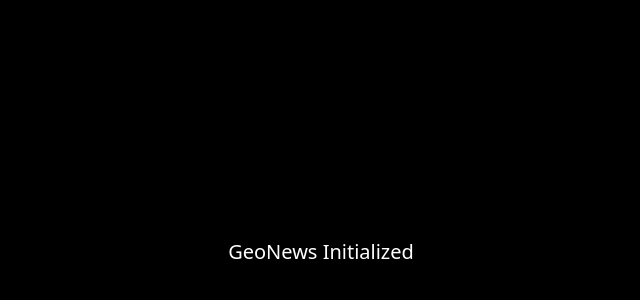
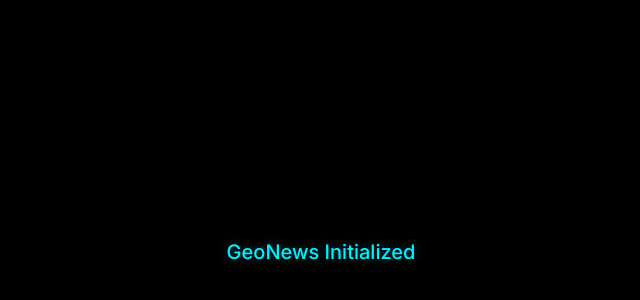
Before and after one commit to kushal009-arch/GEO_NEWS_UNIHACK, a React (Vite) app: page / in a window 1280 px wide. Shown: the part 148-448 px from the top of the page, without its empty margins (319-959 px from the left). Built offline with nearby package versions, Linux system fonts and the light colour scheme.

Commit message:
style: implement global theme and core layout wrapper

```diff
--- a/index.html
+++ b/index.html
@@ -4,6 +4,12 @@
     <meta charset="UTF-8" />
     <meta name="viewport" content="width=device-width, initial-scale=1.0" />
     <title>GeoNews – UNIHACK</title>
+    <link rel="preconnect" href="https://fonts.googleapis.com" />
+    <link rel="preconnect" href="https://fonts.gstatic.com" crossorigin />
+    <link
+      href="https://fonts.googleapis.com/css2?family=Inter:wght@400;500;600;700&family=JetBrains+Mono:wght@400;500;600&display=swap"
+      rel="stylesheet"
+    />
   </head>
   <body>
     <div id="root"></div>
--- a/src/App.tsx
+++ b/src/App.tsx
@@ -1,7 +1,11 @@
+import Layout from './components/Layout';
+
 export default function App() {
   return (
-    <div className="min-h-screen flex items-center justify-center bg-black text-white">
-      <p className="text-xl font-medium">GeoNews Initialized</p>
-    </div>
+    <Layout>
+      <div className="min-h-full flex items-center justify-center">
+        <p className="text-xl font-medium text-neon">GeoNews Initialized</p>
+      </div>
+    </Layout>
   );
 }
--- /dev/null
+++ b/src/components/Layout.tsx
@@ -0,0 +1,20 @@
+import { type ReactNode } from 'react';
+
+interface LayoutProps {
+  children: ReactNode;
+  /** Optional: apply glitch-shake to the main container (e.g. on marker click). */
+  glitch?: boolean;
+}
+
+export default function Layout({ children, glitch = false }: LayoutProps) {
+  return (
+    <div
+      className={`relative h-full w-full bg-black font-sans text-white overflow-hidden ${
+        glitch ? 'glitch-shake' : ''
+      }`}
+    >
+      {children}
+      <div className="scanline-overlay fixed inset-0 z-[500]" aria-hidden />
+    </div>
+  );
+}
--- a/src/index.css
+++ b/src/index.css
@@ -1,4 +1,12 @@
 @import "tailwindcss";
+
+@theme {
+  --font-sans: "Inter", system-ui, -apple-system, BlinkMacSystemFont, "Segoe UI", sans-serif;
+  --font-mono: "JetBrains Mono", "Fira Code", "Space Mono", ui-monospace, SFMono-Regular, Menlo, Monaco, Consolas, "Liberation Mono", "Courier New", monospace;
+  --color-neon-blue: #00f0ff;
+  --color-glass-bg: rgba(10, 15, 20, 0.7);
+  --color-glass-border: rgba(0, 240, 255, 0.2);
+}
 
 html,
 body,
@@ -7,6 +15,98 @@
   width: 100%;
   margin: 0;
   padding: 0;
+  overflow: hidden;
   background-color: #000;
   color: #fff;
 }
+
+/* Custom Scrollbar for inner elements */
+::-webkit-scrollbar {
+  width: 4px;
+}
+::-webkit-scrollbar-track {
+  background: transparent;
+}
+::-webkit-scrollbar-thumb {
+  background: rgba(255, 255, 255, 0.2);
+  border-radius: 4px;
+}
+
+/* Themed scrollbar for Analytics board */
+.analytics-scroll {
+  scrollbar-width: thin;
+  scrollbar-color: rgba(0, 242, 255, 0.35) transparent;
+}
+.analytics-scroll::-webkit-scrollbar {
+  width: 6px;
+}
+.analytics-scroll::-webkit-scrollbar-track {
+  background: rgba(0, 0, 0, 0.2);
+  border-radius: 3px;
+}
+.analytics-scroll::-webkit-scrollbar-thumb {
+  background: rgba(0, 242, 255, 0.35);
+  border-radius: 3px;
+}
+.analytics-scroll::-webkit-scrollbar-thumb:hover {
+  background: rgba(0, 242, 255, 0.5);
+}
+
+/* Glassmorphism Utilities */
+.glass-panel {
+  background: var(--color-glass-bg);
+  backdrop-filter: blur(16px);
+  -webkit-backdrop-filter: blur(16px);
+  border: 1px solid var(--color-glass-border);
+}
+
+.text-neon {
+  color: var(--color-neon-blue);
+  text-shadow: 0px 0px 8px rgba(0, 255, 255, 0.3);
+}
+
+@keyframes pulse-soft {
+  0%, 100% { opacity: 0.7; }
+  50% { opacity: 1; }
+}
+
+@keyframes marquee {
+  0% { transform: translateX(0%); }
+  100% { transform: translateX(-50%); }
+}
+
+.animate-marquee {
+  animation: marquee 20s linear infinite;
+}
+
+.scanline-overlay {
+  background-image: repeating-linear-gradient(
+    to bottom,
+    rgba(255, 255, 255, 0.06) 0px,
+    rgba(255, 255, 255, 0.06) 1px,
+    transparent 2px,
+    transparent 4px
+  );
+  mix-blend-mode: soft-light;
+  opacity: 0.28;
+  pointer-events: none;
+  animation: scan-flicker 6s infinite steps(2, end);
+}
+
+@keyframes scan-flicker {
+  0%, 100% { opacity: 0.24; }
+  50% { opacity: 0.32; }
+}
+
+.glitch-shake {
+  animation: glitch-shake 320ms ease-out;
+}
+
+@keyframes glitch-shake {
+  0% { transform: translate3d(0, 0, 0); }
+  20% { transform: translate3d(-2px, 1px, 0); }
+  40% { transform: translate3d(2px, -1px, 0); }
+  60% { transform: translate3d(-1px, 2px, 0); }
+  80% { transform: translate3d(1px, -2px, 0); }
+  100% { transform: translate3d(0, 0, 0); }
+}
```
